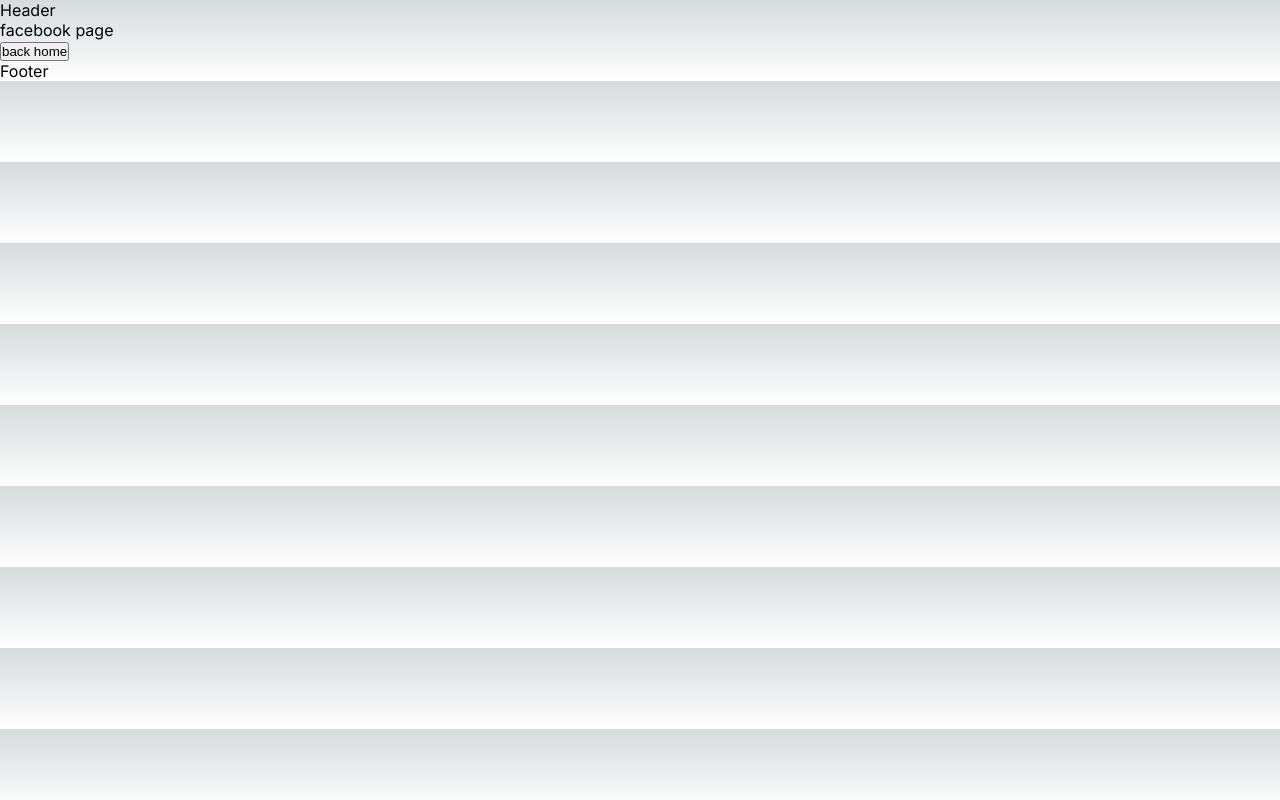
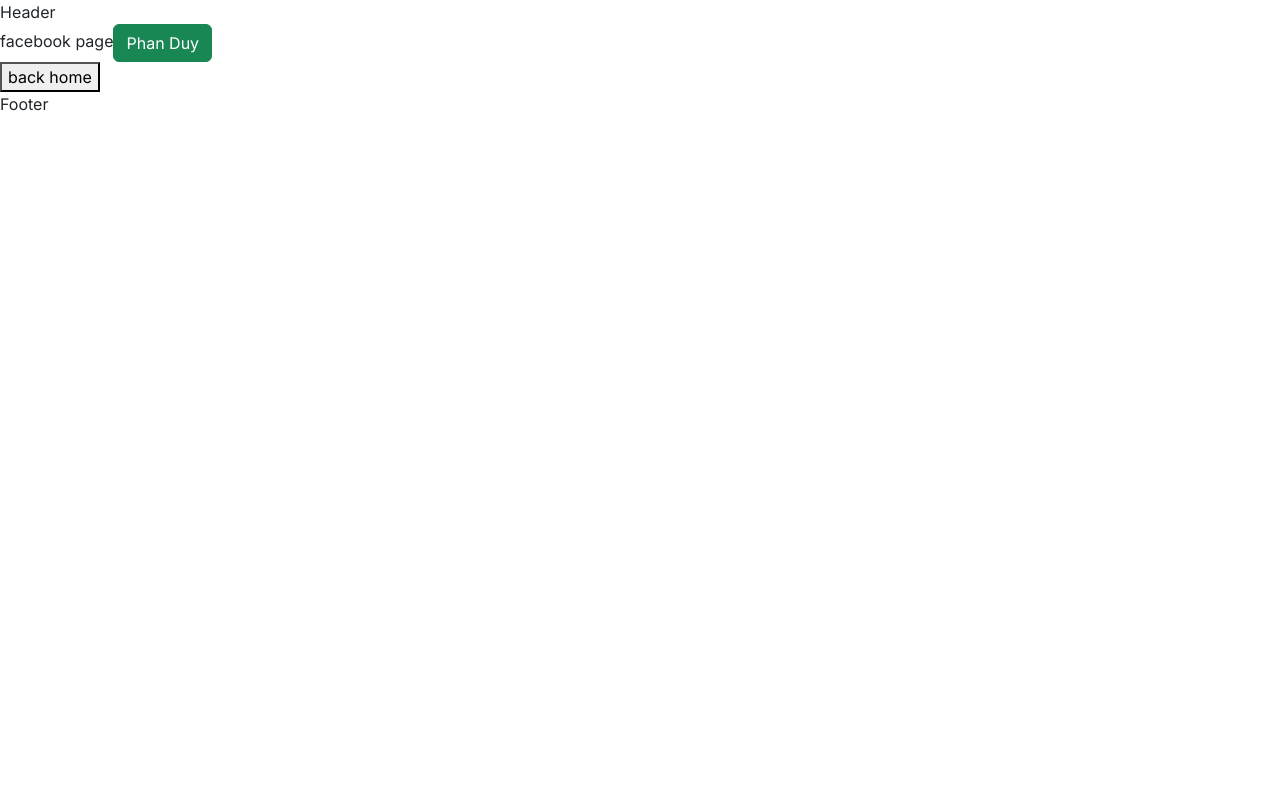
Before and after one commit to duy-doanphan/nextjs-basic, a Next.js app: page /facebook in a window 1280 px wide. Built offline with nearby package versions, Linux system fonts and the light colour scheme.

Commit message:
update next & install react bootstrap

```diff
--- a/package.json
+++ b/package.json
@@ -12,10 +12,12 @@
     "@types/node": "20.1.7",
     "@types/react": "18.2.6",
     "@types/react-dom": "18.2.4",
+    "bootstrap": "5.3.0",
     "eslint": "8.40.0",
     "eslint-config-next": "13.4.2",
-    "next": "13.4.2",
+    "next": "13.4.12",
     "react": "18.2.0",
+    "react-bootstrap": "2.8.0",
     "react-dom": "18.2.0",
     "typescript": "5.0.4"
   }
--- a/src/app/facebook/page.tsx
+++ b/src/app/facebook/page.tsx
@@ -1,5 +1,8 @@
 'use client'
 import { useRouter } from 'next/navigation'
+import { Button } from 'react-bootstrap';
+
+
 
 const Facebook = () => {
     const router = useRouter()
@@ -7,12 +10,15 @@
     return (
         <>
             facebook page
+            <Button variant={'success'}>Phan Duy</Button>
             <div>
                 <button
                     onClick={() => router.push('/')}
                 >
                     back home
                 </button>
+
+
             </div>
         </>
     )
--- a/src/app/layout.tsx
+++ b/src/app/layout.tsx
@@ -1,5 +1,6 @@
-import './globals.css'
+// import './globals.css'
 import {Inter} from 'next/font/google'
+import 'bootstrap/dist/css/bootstrap.min.css';
 
 const inter = Inter({subsets: ['latin']})
 
```
